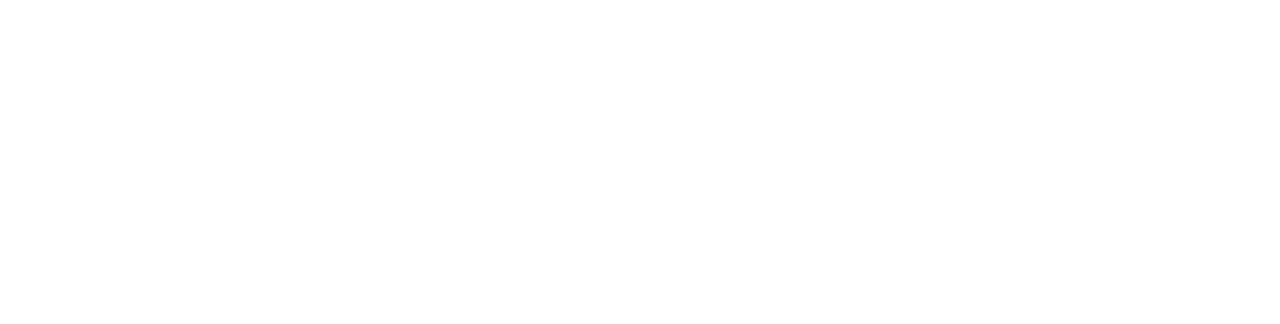
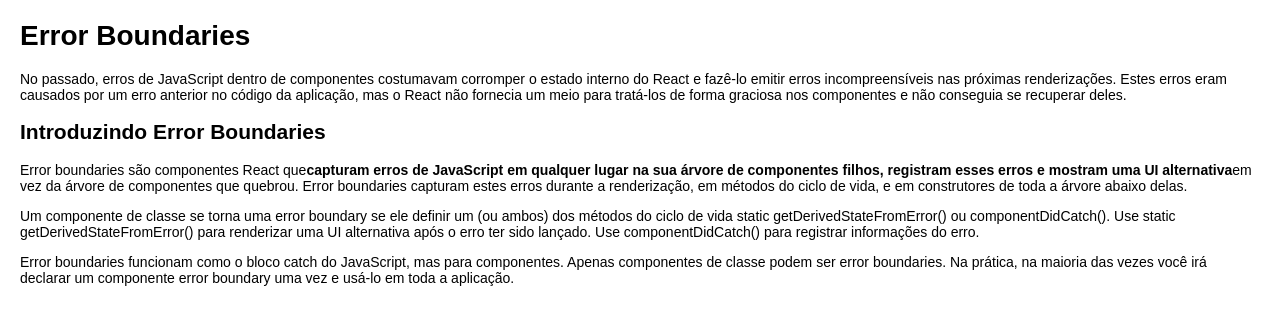
Before and after one commit to MarcosJBM/Learning-React, a React (Create React App) app: page /ErrorBoundaries in a window 1280 px wide. Shown: the top 324 px of the page. Built offline with nearby package versions, Linux system fonts and the light colour scheme.

Commit message:
Added Error Boundaries.

```diff
--- a/src/Pages/AdvancedGuides/CodeSplitting/anotherComponent.tsx
+++ b/src/Pages/AdvancedGuides/CodeSplitting/anotherComponent.tsx
@@ -1,9 +1,5 @@
 import React from "react";
 
 export default function AnotherComponent() {
-  return (
-    <div>
-      <p>Oi...</p>
-    </div>
-  );
+  return <p>Oi</p>;
 }
--- a/src/Pages/AdvancedGuides/CodeSplitting/index.tsx
+++ b/src/Pages/AdvancedGuides/CodeSplitting/index.tsx
@@ -1,5 +1,5 @@
 import React, { Suspense } from "react";
-import MyErrorBoundary from "./myErrorBoundary";
+import { ErrorBoundary } from "../ErrorBoundaries";
 
 import("./math").then(math => {
   console.log(math.Add(2, 2));
@@ -11,14 +11,14 @@
 
 function MyComponent() {
   return (
-    <MyErrorBoundary>
+    <ErrorBoundary>
       <Suspense fallback={<div>Loading...</div>}>
         <section>
           <OtherComponent />
           <AnotherComponent />
         </section>
       </Suspense>
-    </MyErrorBoundary>
+    </ErrorBoundary>
   );
 }
 
--- a/src/Pages/AdvancedGuides/CodeSplitting/myErrorBoundary.tsx
+++ /dev/null
@@ -1,12 +0,0 @@
-import React from "react";
-
-const MyErrorBoundary: React.FC = (props) => {
-  return (
-    <div>
-      <h1>Error</h1>
-      {props.children}
-    </div>
-  );
-};
-
-export default MyErrorBoundary;
--- a/src/Pages/AdvancedGuides/CodeSplitting/otherComponent.tsx
+++ b/src/Pages/AdvancedGuides/CodeSplitting/otherComponent.tsx
@@ -1,9 +1,5 @@
 import React from "react";
 
 export default function OtherComponent() {
-  return (
-    <div>
-      <p>Tchau...</p>
-    </div>
-  );
+  return <p>Tchau</p>;
 }
--- a/src/Pages/AdvancedGuides/Context/ThemeContext.ts
+++ b/src/Pages/AdvancedGuides/Context/ThemeContext.ts
@@ -1,4 +1,4 @@
-import React, { createContext, useContext } from "react";
+import { createContext, useContext } from "react";
 
 export enum Theme {
   Dark = "Dark",
--- a/src/Pages/AdvancedGuides/Context/index.tsx
+++ b/src/Pages/AdvancedGuides/Context/index.tsx
@@ -1,14 +1,11 @@
 import React from "react";
-import { ThemeContext, Theme, useTheme } from "./ThemeContext";
+import { ThemeContext, Theme, useTheme } from "./themeContext";
 
 function App() {
   const [theme, setTheme] = React.useState(Theme.Light);
   return (
     <ThemeContext.Provider value={{ theme, setTheme }}>
-      <div>
-        <header></header>
-        <MyPage />
-      </div>
+      <MyPage />
     </ThemeContext.Provider>
   );
 }
--- /dev/null
+++ b/src/Pages/AdvancedGuides/ErrorBoundaries/index.tsx
@@ -0,0 +1,70 @@
+import React, { Component, ErrorInfo, ReactNode } from "react";
+
+interface Props {
+  children: ReactNode;
+}
+
+interface State {
+  hasError: boolean;
+}
+
+export class ErrorBoundary extends Component<Props, State> {
+  public state: State = {
+    hasError: false,
+  };
+
+  public static getDerivedStateFromError(error: Error): State {
+    return { hasError: true };
+  }
+
+  public componentDidCatch(error: Error, errorInfo: ErrorInfo) {
+    console.log("Uncaught error:", error, errorInfo);
+  }
+  public render() {
+    if (this.state.hasError) {
+      return <h1>Algo de errado não está certo...</h1>;
+    }
+    return this.props.children;
+  }
+}
+
+export default function ErrorBoundaries() {
+  return (
+    <div>
+      <h1>Error Boundaries</h1>
+      <p>
+        No passado, erros de JavaScript dentro de componentes costumavam
+        corromper o estado interno do React e fazê-lo emitir erros
+        incompreensíveis nas próximas renderizações. Estes erros eram causados
+        por um erro anterior no código da aplicação, mas o React não fornecia um
+        meio para tratá-los de forma graciosa nos componentes e não conseguia se
+        recuperar deles.
+      </p>
+      <h2>Introduzindo Error Boundaries</h2>
+      <p>
+        Error boundaries são componentes React que
+        <strong>
+          capturam erros de JavaScript em qualquer lugar na sua árvore de
+          componentes filhos, registram esses erros e mostram uma UI alternativa
+        </strong>
+        em vez da árvore de componentes que quebrou. Error boundaries capturam
+        estes erros durante a renderização, em métodos do ciclo de vida, e em
+        construtores de toda a árvore abaixo delas.
+      </p>
+      <p>
+        Um componente de classe se torna uma error boundary se ele definir um
+        (ou ambos) dos métodos do ciclo de vida static
+        getDerivedStateFromError() ou componentDidCatch(). Use static
+        getDerivedStateFromError() para renderizar uma UI alternativa após o
+        erro ter sido lançado. Use componentDidCatch() para registrar
+        informações do erro.
+      </p>
+      <p>
+        Error boundaries funcionam como o bloco catch {} do JavaScript, mas para
+        componentes. Apenas componentes de classe podem ser error boundaries. Na
+        prática, na maioria das vezes você irá declarar um componente error
+        boundary uma vez e usá-lo em toda a aplicação.
+      </p>
+    </div>
+  );
+}
--- a/src/Pages/AdvancedGuides/index.tsx
+++ b/src/Pages/AdvancedGuides/index.tsx
@@ -7,6 +7,8 @@
       <Link to='/CodeSplitting'>Dividindo o Código</Link>
       <br />
       <Link to='/Context'>Contexto</Link>
+      <br />
+      <Link to='/ErrorBoundaries'>Error Boundaries</Link>
     </div>
   );
 }
--- a/src/routes.tsx
+++ b/src/routes.tsx
@@ -18,6 +18,7 @@
 
 import CodeSplitting from "../src/Pages/AdvancedGuides/CodeSplitting";
 import Context from "../src/Pages/AdvancedGuides/Context";
+import ErrorBoundaries from "../src/Pages/AdvancedGuides/ErrorBoundaries";
 
 export default function Routes() {
   return (
@@ -40,6 +41,7 @@
       <Route path='/AdvancedGuides' component={AdvancedGuides} />
       <Route path='/CodeSplitting' component={CodeSplitting} />
       <Route path='/Context' component={Context} />
+      <Route path='/ErrorBoundaries' component={ErrorBoundaries} />
     </BrowserRouter>
   );
 }
```
